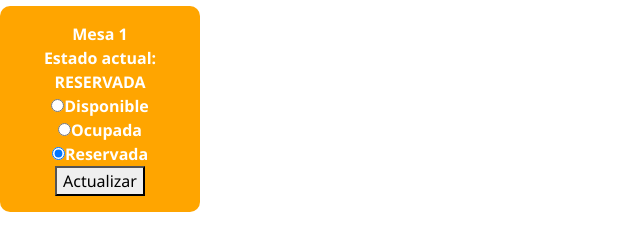
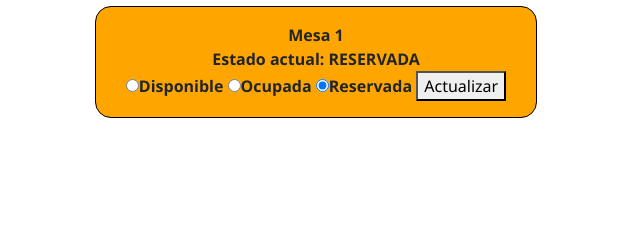
Before and after one commit to Arthen-code0/Proyecto_restaurante, a Django app: page /mesas/ in a window 1280 px wide. Shown: the part 218-469 px from the top of the page, without its empty margins (0-640 px from the left). Run offline with Django 5.2, Linux system fonts and the light colour scheme; tables that the repository leaves empty hold one stand-in row (values such as "Sample post"); parts of the project's set-up code (start-up, migrations or seed data) failed here and were passed over; some libraries are stand-ins or nearby versions.

Commit message:
Cambios en el html de mesas

```diff
--- a/Proyecto/static/css/mesas.css
+++ b/Proyecto/static/css/mesas.css
@@ -1,15 +1,19 @@
 .mesa-grid {
     display: grid;
-    grid-template-columns: repeat(auto-fill, minmax(200px, 1fr));
+    grid-template-columns: repeat(2, minmax(200px, 1fr));
+    justify-items: center;
     grid-gap: 1rem;
 }
 
 .mesa {
     padding: 1rem;
-    border-radius: 10px;
+    border-radius: 1rem;
+    border:1px black solid;
     text-align: center;
     font-weight: bold;
-    color: white;
+    width: 70%;
+
+
 }
 
 .DISPONIBLE{
```
